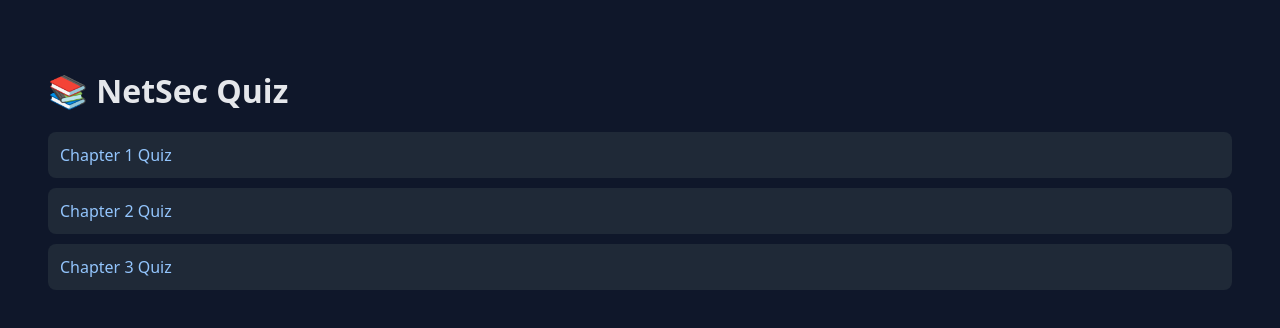
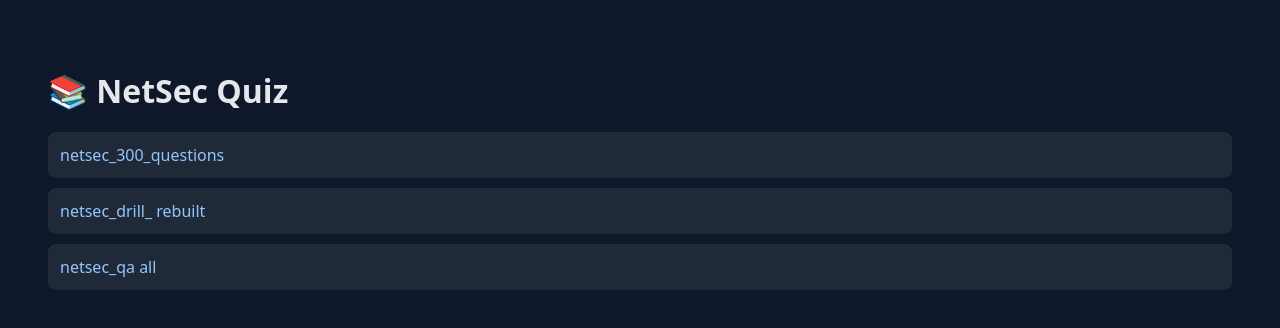
Before and after one commit to WeiChiHuang/netsec-quiz, a plain HTML site: page index.html in a window 1280 px wide. Drawn offline with Linux system fonts and the light colour scheme.

Commit message:
Update index.html

```diff
--- a/index.html
+++ b/index.html
@@ -31,9 +31,9 @@
 <body>
   <h1>📚 NetSec Quiz</h1>
 
-  <a href="quiz1.html">Chapter 1 Quiz</a>
-  <a href="quiz2.html">Chapter 2 Quiz</a>
-  <a href="quiz3.html">Chapter 3 Quiz</a>
+  <a href="netsec_300_questions.html">netsec_300_questions</a>
+  <a href="netsec_drill_deck_rebuilt (1).html">netsec_drill_ rebuilt</a>
+  <a href="netsec_qa_only_dark_with_ch2_ch3">netsec_qa all</a>
 
 </body>
 </html>
```
